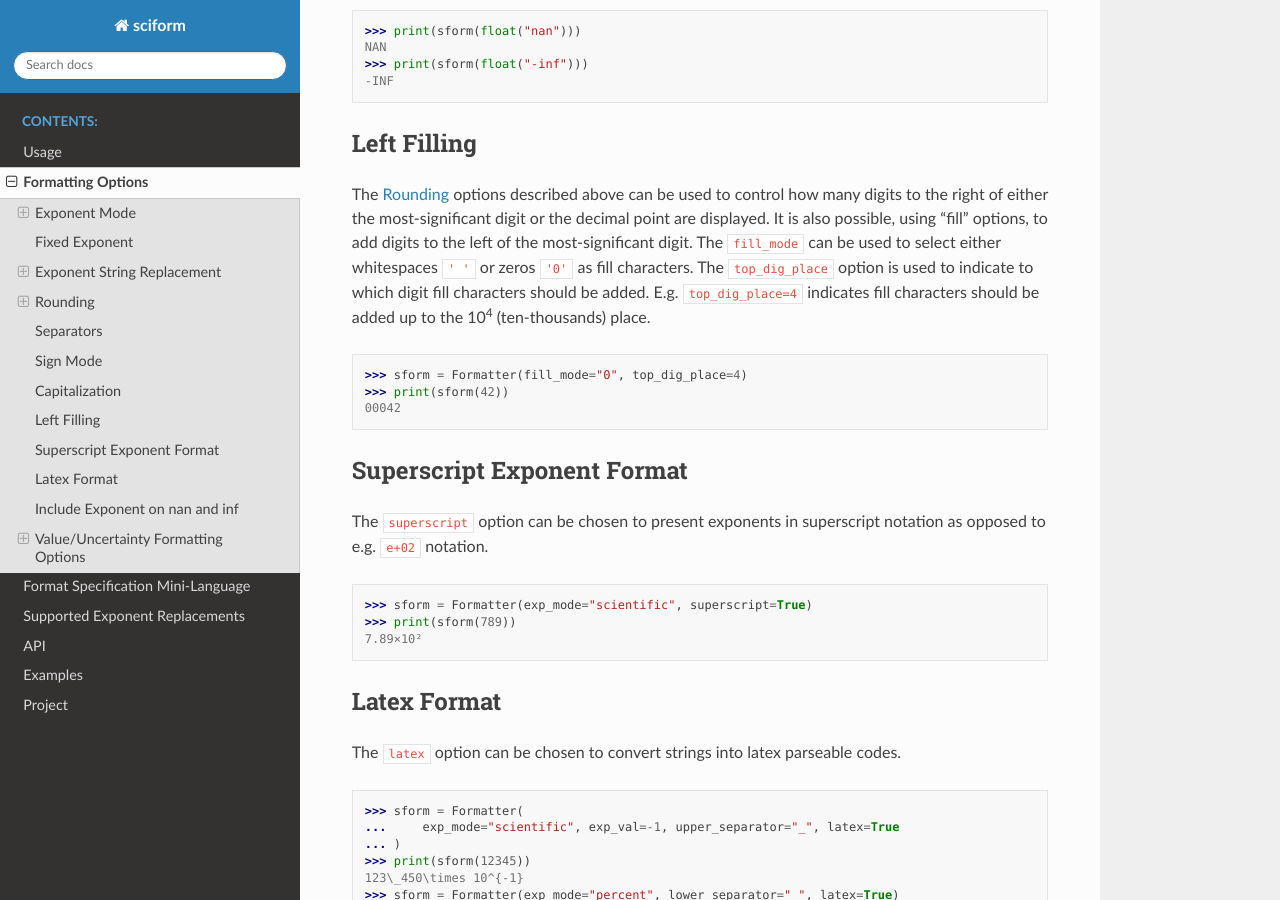
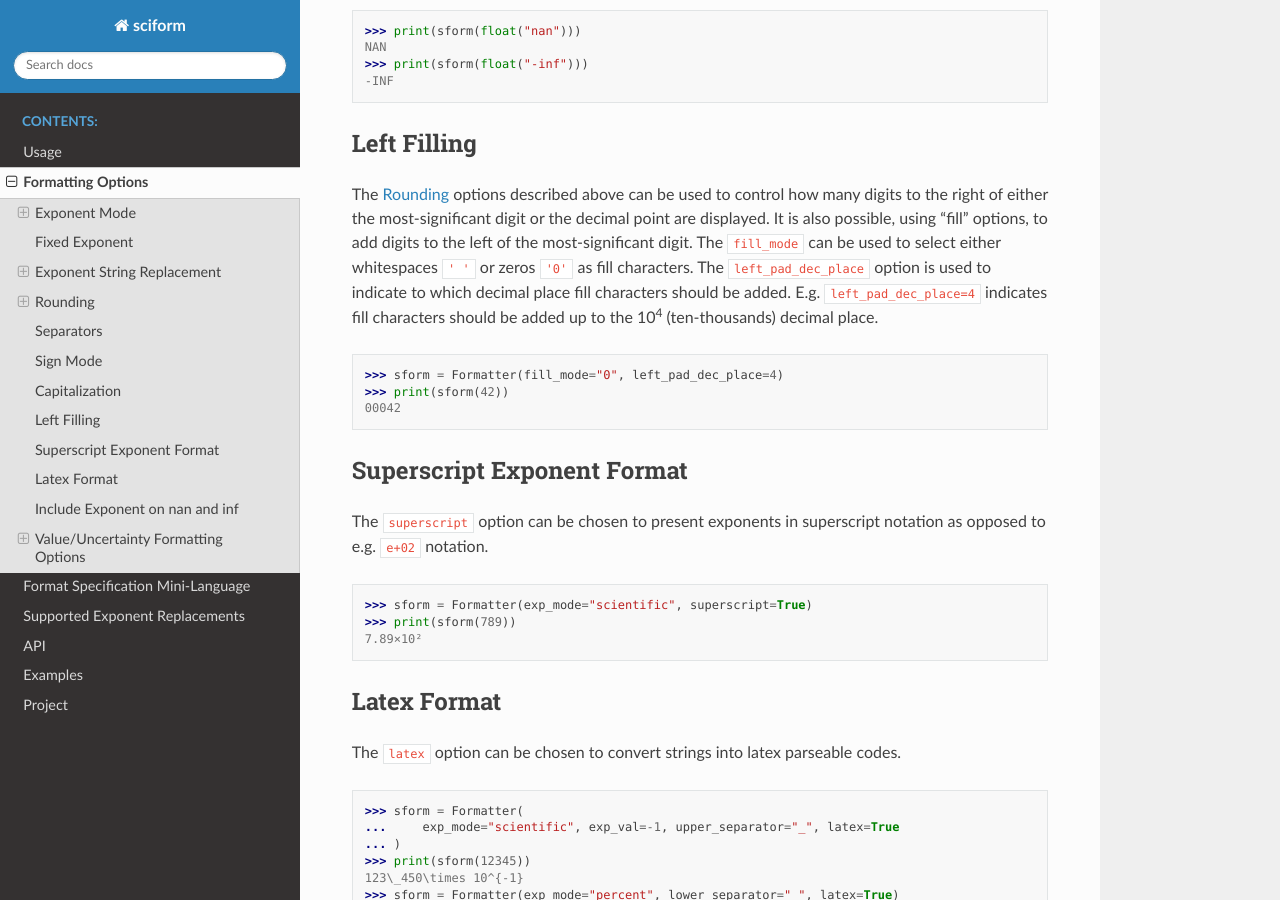
Before and after one commit to jagerber48/sciform, a Sphinx documentation site: the page built from docs/source/options.rst, in a window 1280 px wide and 900 px high, scrolled down 8073 px. Built offline with Sphinx 7.4.7 and the Read the Docs theme 2.0.0, drawn with Linux system fonts in a browser that asks for light colours; some of the changed text lies outside the part shown.

Commit message:
top_dig_place -> left_pad_dec_place

```diff
--- a/docs/source/fsml.rst
+++ b/docs/source/fsml.rst
@@ -64,7 +64,7 @@ Further details about the options can be found at
        exponent mode flag is ``'b'`` or ``'B'``.
    * - | fill_top_digit
        | (``\d+``)
-     - Sets ``top_dig_place`` to any non-negative integer.
+     - Sets ``left_pad_dec_place`` to any non-negative integer.
        See :ref:`left_filling`.
    * - | upper_separator
        | (``'n'``, ``','``, ``'.'``, ``'s'``, ``'_'``)
--- a/docs/source/options.rst
+++ b/docs/source/options.rst
@@ -476,12 +476,12 @@ It is also possible, using "fill" options, to add digits to the left of
 the most-significant digit.
 The ``fill_mode`` can be used to select either whitespaces ``' '`` or
 zeros ``'0'`` as fill characters.
-The ``top_dig_place`` option is used to indicate to which digit fill
-characters should be added.
-E.g. ``top_dig_place=4`` indicates fill characters should be added up
-to the 10\ :sup:`4` (ten-thousands) place.
+The ``left_pad_dec_place`` option is used to indicate to which decimal
+place fill characters should be added.
+E.g. ``left_pad_dec_place=4`` indicates fill characters should be
+added up to the 10\ :sup:`4` (ten-thousands) decimal place.
 
->>> sform = Formatter(fill_mode="0", top_dig_place=4)
+>>> sform = Formatter(fill_mode="0", left_pad_dec_place=4)
 >>> print(sform(42))
 00042
 
@@ -720,19 +720,19 @@ is displayed with a small number (e.g. 1 or 2) of significant digits.
 Match Value/Uncertainty Width
 -----------------------------
 
-If the user passes ``top_dig_place`` into a :class:`Formatter` then that
-top digit place will be used to left pad both the value and the
-uncertainty.
+If the user passes ``left_pad_dec_place`` into a :class:`Formatter`,
+then that decimal place will be used for left padding both the value and
+the uncertainty.
 :mod:`sciform` provides additional control over the left padding of the
 value and the uncertainty by allowing the user to left pad to the
-maximum of (1) the specified ``top_dig_place``, (2) the most significant
-digit of the value, and (3) the most significant digit of the
-uncertainty.
+maximum of (1) the specified ``left_pad_dec_place``, (2) the most
+significant digit of the value, and (3) the most significant digit of
+the uncertainty.
 This feature is accessed with the ``val_unc_match_widths`` option.
 
->>> sform = Formatter(fill_mode="0", top_dig_place=2, val_unc_match_widths=False)
+>>> sform = Formatter(fill_mode="0", left_pad_dec_place=2, val_unc_match_widths=False)
 >>> print(sform(12345, 1.23))
 12345.00 ± 001.23
->>> sform = Formatter(fill_mode="0", top_dig_place=2, val_unc_match_widths=True)
+>>> sform = Formatter(fill_mode="0", left_pad_dec_place=2, val_unc_match_widths=True)
 >>> print(sform(12345, 1.23))
 12345.00 ± 00001.23
--- a/docs/source/usage.rst
+++ b/docs/source/usage.rst
@@ -131,7 +131,7 @@ package default settings):
  'lower_separator': '',
  'sign_mode': '-',
  'fill_mode': ' ',
- 'top_dig_place': 0,
+ 'left_pad_dec_place': 0,
  'exp_format': 'standard',
  'extra_si_prefixes': {},
  'extra_iec_prefixes': {},
@@ -166,7 +166,7 @@ unchanged.
  'lower_separator': '',
  'sign_mode': '-',
  'fill_mode': '0',
- 'top_dig_place': 0,
+ 'left_pad_dec_place': 0,
  'exp_format': 'standard',
  'extra_si_prefixes': {},
  'extra_iec_prefixes': {},
```
Also changed, not shown: 9 other files.
